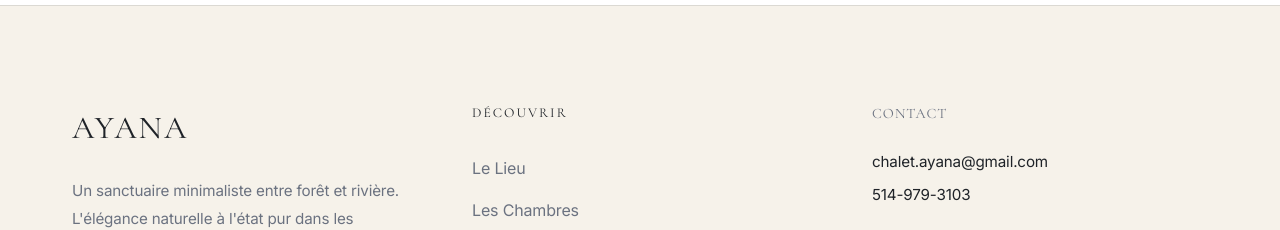
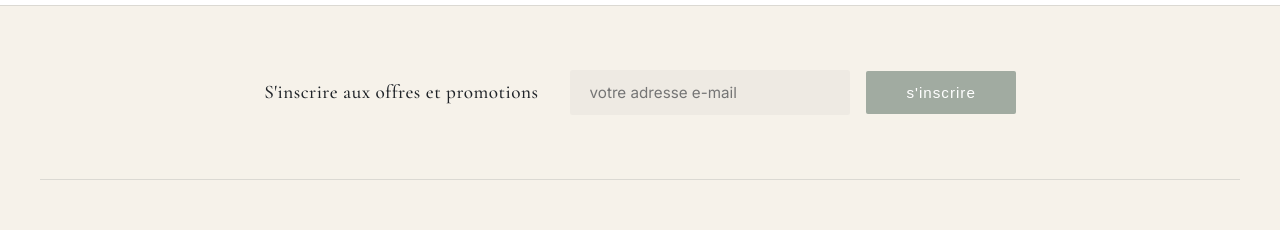
Before and after one commit to Projetxana/ALTARA, a React (Vite) app: page /ayana in a window 1280 px wide. Shown: the part 9512-9742 px from the top of the page. Built offline with nearby package versions, Linux system fonts and the light colour scheme; no server answers; the database is empty; grey boxes are pictures that could not be loaded; a web font is replaced by a local one.

Commit message:
feat: Add newsletter subscription section to footer

```diff
--- a/src/site/layout/PublicLayout.jsx
+++ b/src/site/layout/PublicLayout.jsx
@@ -65,7 +65,30 @@ const PublicLayout = () => {
             </main>
 
             {/* Premium Footer */}
-            <footer style={{ padding: '6rem 2rem 2rem', backgroundColor: 'var(--ayana-bg)', borderTop: '1px solid var(--ayana-border)' }}>
+            <footer style={{ padding: '4rem 2rem 2rem', backgroundColor: 'var(--ayana-bg)', borderTop: '1px solid var(--ayana-border)' }}>
+                {/* Newsletter Sub */}
+                <div className="ayana-container" style={{ marginBottom: '5rem', display: 'flex', flexWrap: 'wrap', justifyContent: 'center', alignItems: 'center', gap: '2rem', paddingBottom: '4rem', borderBottom: '1px solid var(--ayana-border)' }}>
+                    <h4 style={{ fontFamily: 'var(--ayana-font-heading)', fontSize: '1.2rem', color: 'var(--ayana-text)', margin: 0, fontWeight: 500, letterSpacing: '0.5px' }}>
+                        S'inscrire aux offres et promotions
+                    </h4>
+                    <form style={{ display: 'flex', gap: '1rem', flexWrap: 'wrap', alignItems: 'center' }} onSubmit={(e) => e.preventDefault()}>
+                        <input
+                            type="email"
+                            placeholder="votre adresse e-mail"
+                            style={{ padding: '0.8rem 1.2rem', width: '280px', border: 'none', backgroundColor: 'rgba(0,0,0,0.03)', color: 'var(--ayana-text)', fontFamily: 'var(--ayana-font-body)', fontSize: '0.95rem', borderRadius: '2px' }}
+                            required
+                        />
+                        <button
+                            type="submit"
+                            style={{ padding: '0.8rem 2.5rem', border: 'none', backgroundColor: '#A1ABA1', color: '#fff', fontSize: '0.95rem', letterSpacing: '1px', cursor: 'pointer', transition: 'background 0.3s ease', borderRadius: '2px', textTransform: 'lowercase' }}
+                            onMouseOver={(e) => e.target.style.backgroundColor = '#899389'}
+                            onMouseOut={(e) => e.target.style.backgroundColor = '#A1ABA1'}
+                        >
+                            s'inscrire
+                        </button>
+                    </form>
+                </div>
+
                 <div className="ayana-container" style={{ display: 'grid', gridTemplateColumns: 'repeat(auto-fit, minmax(250px, 1fr))', gap: '4rem', marginBottom: '4rem' }}>
                     <div>
                         <h3 style={{ fontFamily: 'var(--ayana-font-heading)', fontSize: '2rem', marginBottom: '1.5rem', letterSpacing: '2px', textTransform: 'uppercase' }}>AYANA</h3>
```
